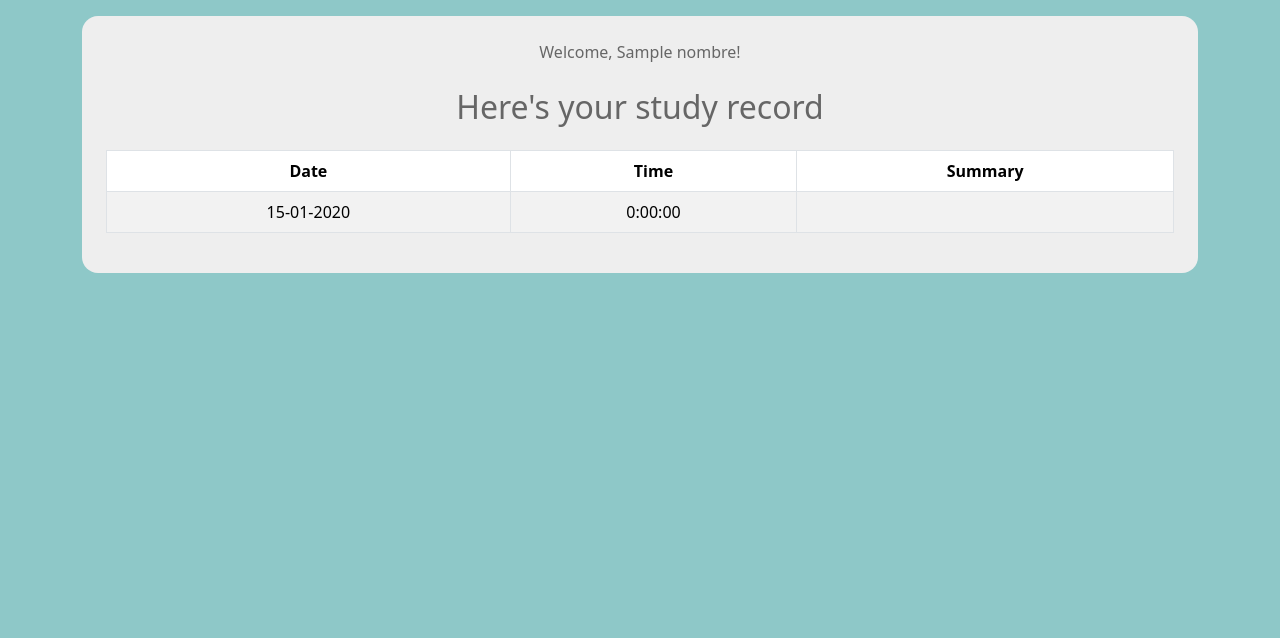
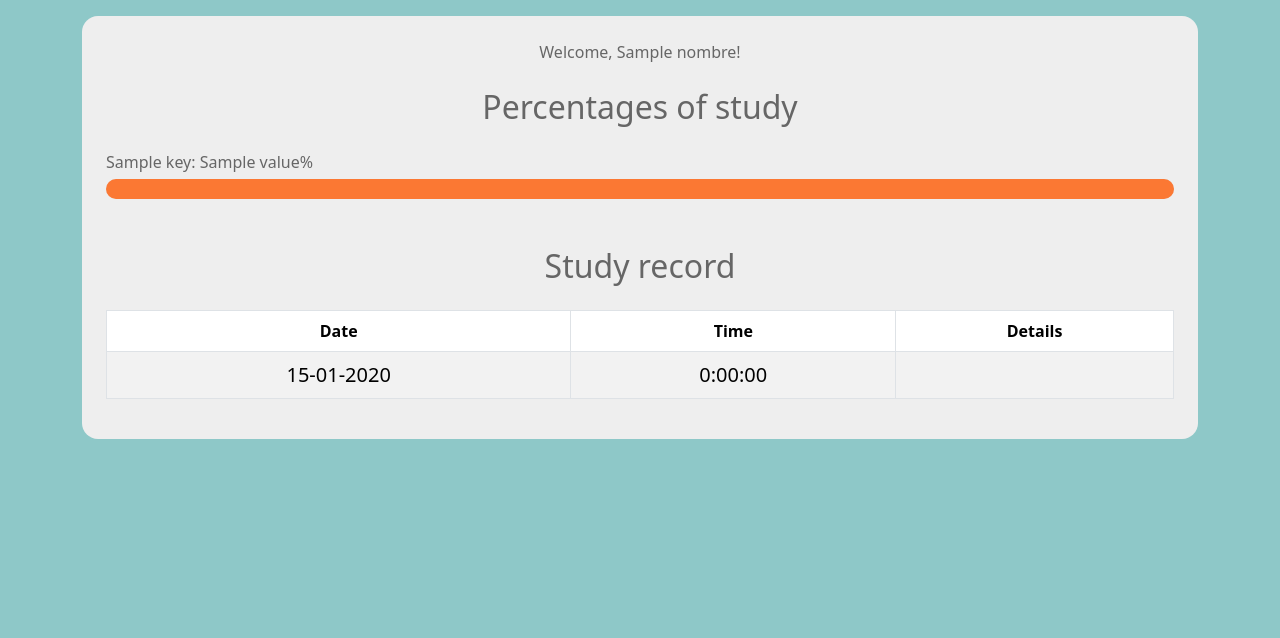
Before and after one commit to dsveraa/studytoplay, a Flask app: template app/templates/perfil.html in a window 1280 px wide. Shown: the top 638 px of the page. Run offline with Flask 3, Linux system fonts and the light colour scheme; tables that the repository leaves empty hold one stand-in row (values such as "Sample post"); the template is opened without the code that fills it: values that come from a table or form of the project are taken from there, most other values are stand-ins (such as "Sample title", 1, 10 or a date in 2020); some libraries are stand-ins or nearby versions.

Commit message:
feat: porcentaje de estudio por asignatura en frontend

```diff
--- a/app/routes.py
+++ b/app/routes.py
@@ -279,7 +279,7 @@ def register_routes(app):
 
         tiempo_total = sum(total_tiempo_asignaturas.values(), timedelta())
 
-        porcentajes_asignaturas = {asignatura: f'{porcentaje_tiempos(total_tiempo_asignaturas[asignatura], tiempo_total):.1f}%' for asignatura in asignaturas}
+        porcentajes_asignaturas = {asignatura: f'{porcentaje_tiempos(total_tiempo_asignaturas[asignatura], tiempo_total):.1f}' for asignatura in asignaturas}
 
         return render_template(
             "perfil.html",
--- a/app/templates/base.html
+++ b/app/templates/base.html
@@ -50,13 +50,8 @@ height: 150px;
 }
 @media (max-width: 375px) {
   .table th, .table td {
-    font-size: 0.85rem;
+    font-size: 1rem;
   }
-}
-
-.highlight-row td {
-  background-color: rgb(236, 236, 236) !important; /* Un color de fondo diferente */
-  transition: background-color 0.3s ease;
 }
 
 .resumen-visible td {
@@ -69,8 +64,7 @@ height: 150px;
   top: -1px;
   left: 0;
   width: 100%;
-  height: 2px; /* Grosor de la sombra */
-  /* background: rgba(0, 0, 0, 0.2); */
+  height: 2px;
   box-shadow: 0px -5px 10px rgba(0, 0, 0, 0.3);
 }
 
--- a/app/templates/perfil.html
+++ b/app/templates/perfil.html
@@ -3,37 +3,65 @@
 {% block title %}Perfil{% endblock %}
 
 {% block content %}
+<style>
+  .progress-container {
+    width: 100%;
+    background-color: #e0e0e0;
+    border-radius: 10px;
+    overflow: hidden;
+    height: 20px;
+    margin-top: 5px;
+  }
+
+  .progress-bar {
+    height: 100%;
+    background-color: #fb7833;
+    transition: width 0.5s ease-in-out;
+  }
+</style>
 
 <div class="custom-bg-1 custom-text-1 p-4 rounded-4 mb-5">
   <p class="mb-4 text-center">Welcome, {{ nombre }}!</p>
-  <h2 class="mb-4 text-center">Here's your study record</h2>
+<h2 class="mb-4 text-center">Percentages of study</h2>
+{% for key, value in porcentajes_asignaturas.items() %}
+  <div class="mb-3">
+    {{ key | capitalize }}: {{ value }}%
+    <div class="progress-container">
+      <div class="progress-bar" style="width: {{ value }}%;"></div>
+    </div>
+  </div>
+{% endfor %}
+
+  <h2 class="mb-4 text-center mt-5">Study record</h2>
   <div class="table-responsive">
     <table class="table table-bordered table-striped text-center">
       <thead class="custom-bg-1">
         <tr class="custom-text-1">
           <th>Date</th>
           <th>Time</th>
-          <th>Summary</th>
+          <th>Details</th>
         </tr>
       </thead>
-      <tbody class="fs-6">
+      <tbody class="fs-5">
         {% for estudio in estudios %}
-        <tr>
+        <tr class="align-middle">
           <td>{{ estudio.fecha_inicio.strftime('%d-%m-%Y') }}</td>
           <td>{{ (estudio.fecha_fin - estudio.fecha_inicio) }}</td>
-          <td><a class="text-decoration-none cursor-pointer" role="button" onclick="toggleResumen( {{ loop.index }} )"><iconify-icon icon="ic:baseline-zoom-in" width="24" height="24"></iconify-icon></a></td>
+          <td>
+            <a class="text-decoration-none cursor-pointer" role="button" onclick="toggleDetails( {{ loop.index }} )">
+              <iconify-icon id="icon-{{ loop.index }}" icon="material-symbols:zoom-in-rounded" style="color: #fbc93e" width="32"
+                height="32"></iconify-icon>
+            </a>
+          </td>
         </tr>
         <tr id="resumen-row-{{ loop.index }}" style="display: none;">
           <td colspan="4" class="p-3">
-
-            <div class="custom-bg-1 p-2 rounded-3">
             <div class="d-flex justify-content-between mb-2">
               <div><strong>Start:</strong> {{ estudio.fecha_inicio.strftime('%H:%M:%S') }}</div>
               <div><strong>End:</strong> {{ estudio.fecha_fin.strftime('%H:%M:%S') }}</div>
             </div>
             <div class="text-start">
               <div><strong>Summary:</strong> {{ estudio.resumen }}</div>
-              </div>
             </div>
           </td>
         </tr>
@@ -45,24 +73,21 @@
 <br><br>
 
 <script>
-  function toggleResumen(index) {
+  function toggleDetails(index) {
     const resumenRow = document.getElementById(`resumen-row-${index}`)
+    const icon = document.getElementById(`icon-${index}`)
+
     if (resumenRow.style.display === "none") {
       resumenRow.style.display = "table-row"
+      resumenRow.classList.add("resumen-visible")
+      icon.setAttribute("icon", "material-symbols:zoom-out-rounded")
+      icon.setAttribute("style", "color: #fb7833")
     } else {
       resumenRow.style.display = "none"
-    }
-  }
+      resumenRow.classList.remove("resumen-visible")
+      icon.setAttribute("icon", "material-symbols:zoom-in-rounded")
+      icon.setAttribute("style", "color: #fbc93e")
 
-  function toggleResumen(index) {
-    const resumenRow = document.getElementById(`resumen-row-${index}`);
-
-    if (resumenRow.style.display === "none") {
-      resumenRow.style.display = "table-row";
-      resumenRow.classList.add("resumen-visible"); // Agregar sombra
-    } else {
-      resumenRow.style.display = "none";
-      resumenRow.classList.remove("resumen-visible"); // Quitar sombra
     }
   }
 </script>
```
Lines whose indentation alone changed are shown as unchanged.
